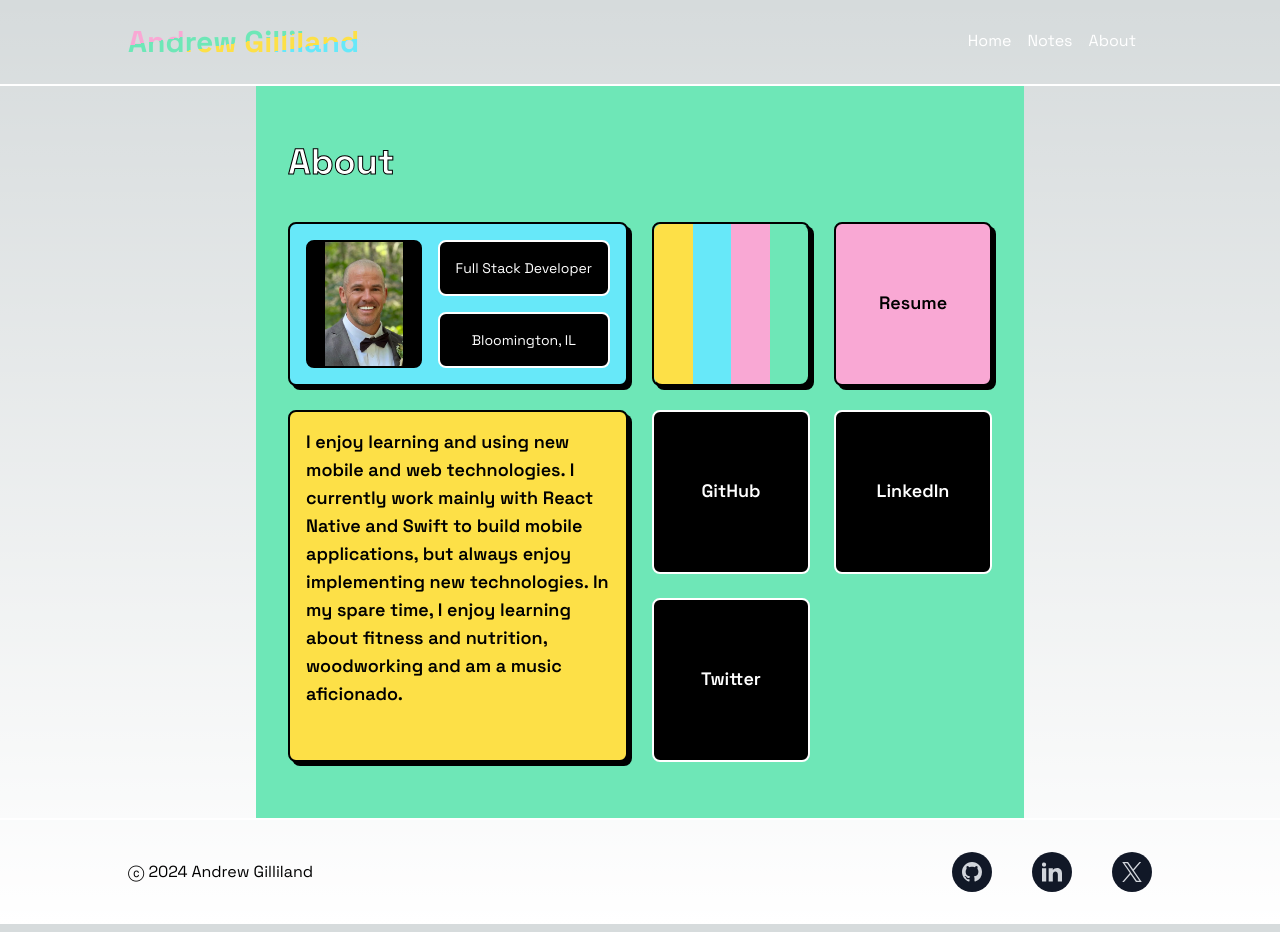
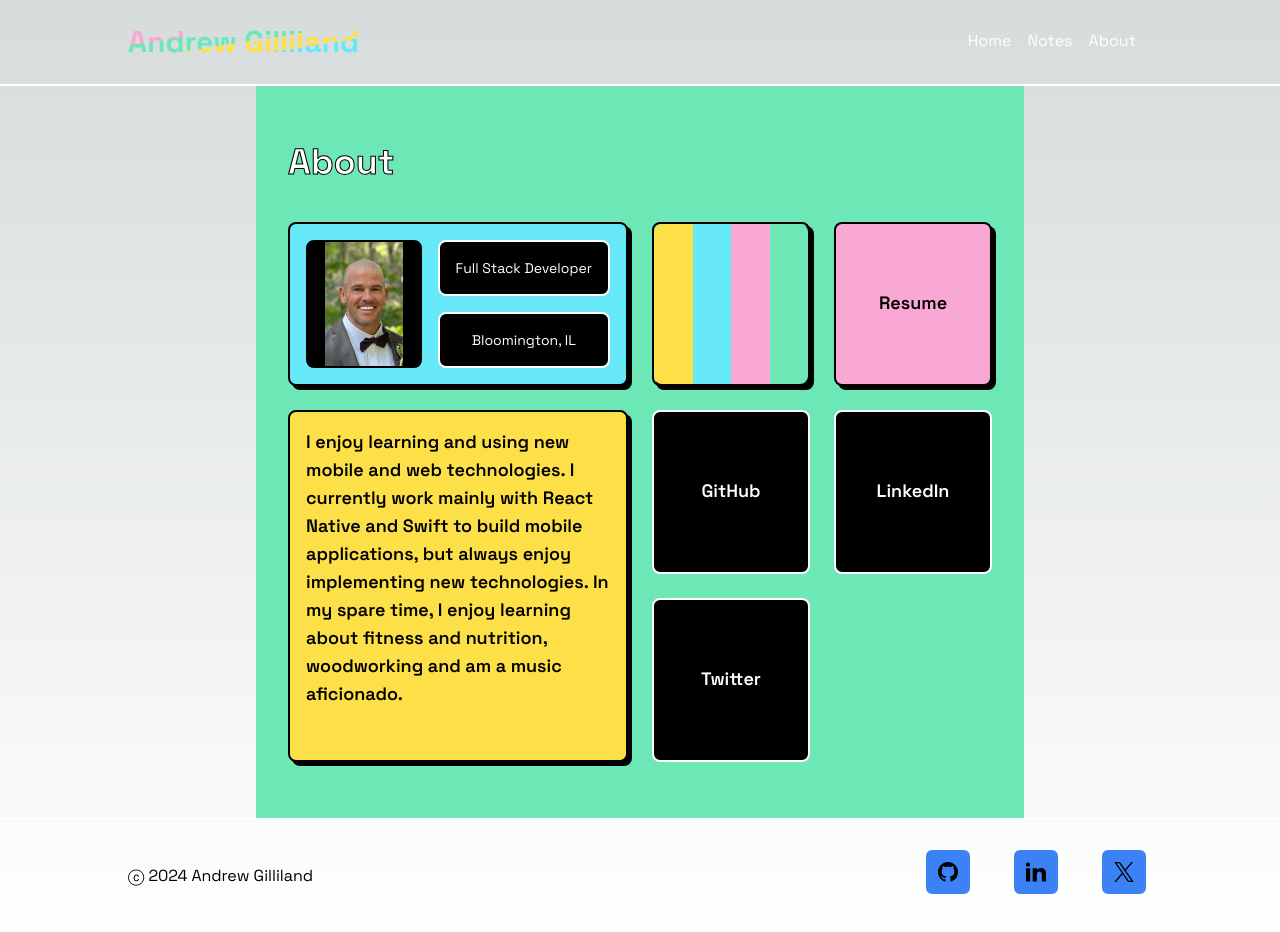
Before and after one commit to andrewgilliland/andrewgilliland.github.io, a Next.js app: page /about in a window 1280 px wide. Built offline with nearby package versions, Linux system fonts and the light colour scheme.

Commit message:
feat: updates Block and tailwind.config

```diff
--- a/src/app/page.tsx
+++ b/src/app/page.tsx
@@ -80,7 +80,7 @@ export default async function HomePage() {
           </div>
         </section>
 
-        <div className="h-12"></div>
+        <div className="h-24 border-b-2 border-white"></div>
         <ColorDivider className="w-full h-6" />
       </div>
     </div>
--- a/src/components/Block.tsx
+++ b/src/components/Block.tsx
@@ -4,17 +4,29 @@ type BlockProps = {
   className?: string;
   children?: ReactNode;
   backgroundColor?: string;
+  size?: string;
+  theme?: "dark" | "light";
 };
 
-const Block = ({ className, children, backgroundColor }: BlockProps) => {
+const Block = ({
+  className,
+  children,
+  backgroundColor,
+  size = "16",
+  theme = "light",
+}: BlockProps) => {
+  const themeOptions = { dark: "white", light: "black" };
+
   return (
     <div className={`relative ${className}`}>
       <div
-        className={`absolute flex justify-center items-center h-[4.5rem] w-[4.5rem] border-2 border-black rounded-lg right-1 bottom-1 ${backgroundColor}`}
+        className={`absolute flex justify-center items-center h-${size} w-${size} border-2 border-${themeOptions[theme]} rounded-lg right-1 bottom-1 ${backgroundColor}`}
       >
         {children}
       </div>
-      <div className="bg-black h-[4.5rem] w-[4.5rem] rounded-lg" />
+      <div
+        className={`bg-${themeOptions[theme]} h-${size} w-${size} rounded-lg`}
+      />
     </div>
   );
 };
--- a/src/components/Footer.tsx
+++ b/src/components/Footer.tsx
@@ -1,17 +1,16 @@
 import { socialLinks } from "../lib/utils/social";
+import Block from "./Block";
 
 const Footer = () => (
   <footer className="flex flex-col lg:flex-row justify-center lg:justify-between items-center border-t-2 border-white px-[10%] py-8">
     <div>ⓒ {new Date().getFullYear()} Andrew Gilliland</div>
     <div className="flex items-center gap-10 mt-6 lg:mt-0">
       {socialLinks.map(({ Icon, href }, index) => (
-        <a
-          className="flex justify-center items-center h-10 w-10 bg-gray-900 rounded-full transform transition hover:scale-110"
-          key={index}
-          href={href}
-        >
-          <Icon className="fill-gray-300 h-5 w-5" />
-        </a>
+        <Block backgroundColor="bg-blue-500" size="12" theme="dark" key={index}>
+          <a href={href}>
+            <Icon className="fill-black h-5 w-5" />
+          </a>
+        </Block>
       ))}
     </div>
   </footer>
--- a/src/lib/actions/notes.ts
+++ b/src/lib/actions/notes.ts
@@ -20,6 +20,7 @@ const getNotes = async (): Promise<{ notes: Note[] }> => {
     return note;
   });
 
+  //* Sort notes by date ???
   // posts.sort(
   //   (a, b) => b.frontmatter.date.getTime() - a.frontmatter.date.getTime()
   // );
--- a/src/lib/utils/fs.ts
+++ b/src/lib/utils/fs.ts
@@ -2,6 +2,7 @@
 import fs from "fs";
 import path from "path";
 
+/** Checks if a url path is a directory or file */
 export const isPathDirectory = async (path: string): Promise<boolean> => {
   try {
     const stats = await fs.promises.stat(path);
--- a/tailwind.config.js
+++ b/tailwind.config.js
@@ -25,5 +25,11 @@ module.exports = {
       pattern:
         /(bg|text)-(yellow|pink|cyan|emerald|red)-(100|200|300|400|500|600|700|800|900)/,
     },
+    {
+      pattern: /(h|w)-(10|11|12|14|16)/,
+    },
+    {
+      pattern: /(border)-(white|black)/,
+    },
   ],
 };
```
